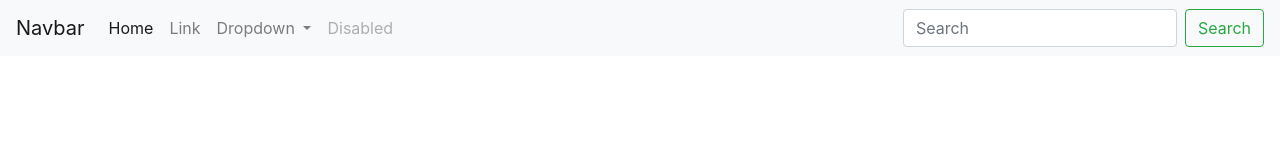
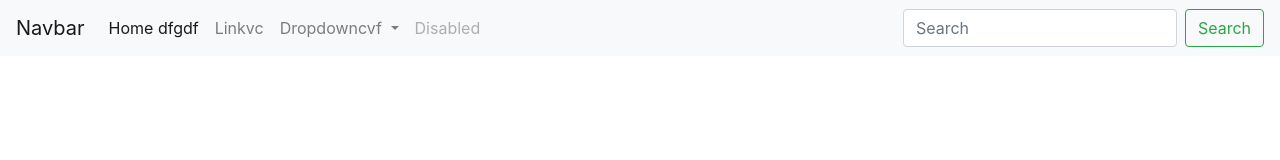
Before and after one commit to Divanshu9870/demoSample, a plain HTML site: page index.html in a window 1280 px wide. Drawn offline with nearby package versions, Linux system fonts and the light colour scheme.

Commit message:
made changes

```diff
--- a/index.html
+++ b/index.html
@@ -22,14 +22,14 @@
         <div class="collapse navbar-collapse" id="navbarSupportedContent">
           <ul class="navbar-nav mr-auto">
             <li class="nav-item active">
-              <a class="nav-link" href="#">Home <span class="sr-only">(current)</span></a>
+              <a class="nav-link" href="#">Home dfgdf<span class="sr-only">(current)</span></a>
             </li>
             <li class="nav-item">
-              <a class="nav-link" href="#">Link</a>
+              <a class="nav-link" href="#">Linkvc</a>
             </li>
             <li class="nav-item dropdown">
               <a class="nav-link dropdown-toggle" href="#" id="navbarDropdown" role="button" data-toggle="dropdown" aria-haspopup="true" aria-expanded="false">
-                Dropdown
+                Dropdowncvf
               </a>
               <div class="dropdown-menu" aria-labelledby="navbarDropdown">
                 <a class="dropdown-item" href="#">Action</a>
```
